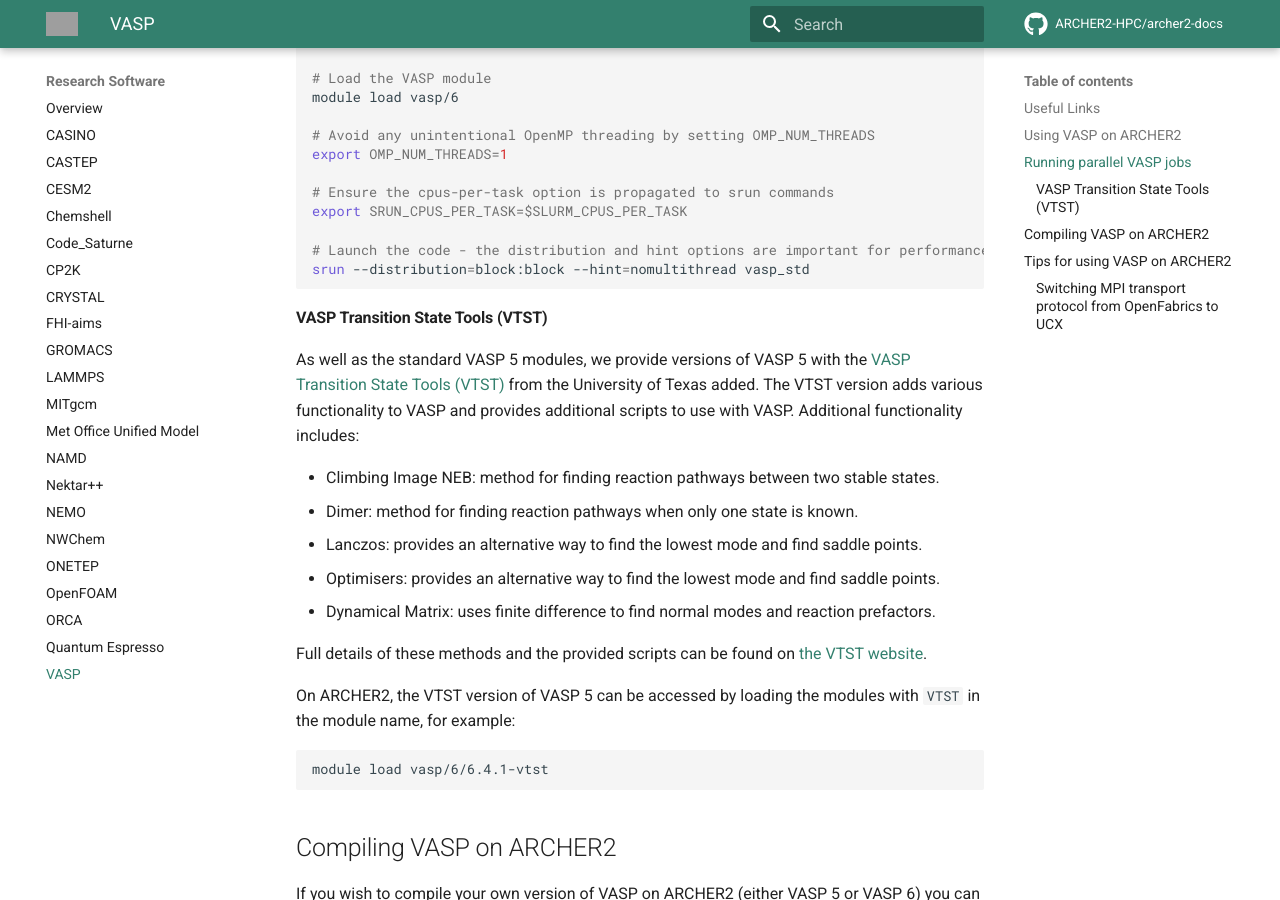
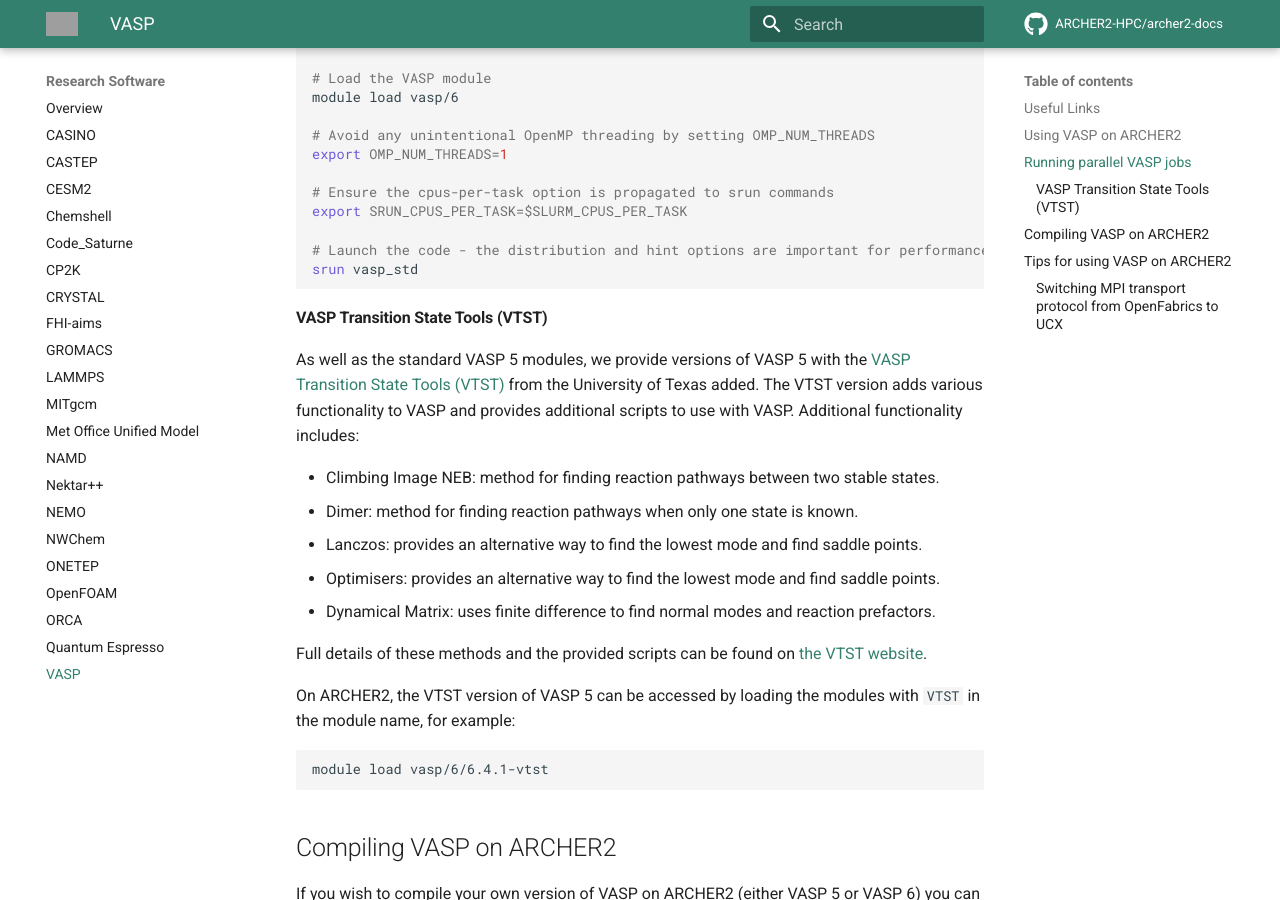
Before and after one commit to ARCHER2-HPC/archer2-docs, an MkDocs documentation site: the page built from docs/research-software/vasp.md, in a window 1280 px wide and 900 px high, scrolled down 2186 px. Built offline with MkDocs 1.6.1 and Material for MkDocs 9.7.7, drawn with Linux system fonts in a browser that asks for light colours; comment, search, counter and statistics services are not loaded; grey boxes are pictures that could not be loaded.

Commit message:
Update VASP instructions
`srun --distribution=block:block --hint=nomultithread vasp_std` does no longer work effectively.

````diff
--- a/docs/research-software/vasp.md
+++ b/docs/research-software/vasp.md
@@ -101,7 +101,7 @@
 export SRUN_CPUS_PER_TASK=$SLURM_CPUS_PER_TASK
 
 # Launch the code - the distribution and hint options are important for performance
-srun --distribution=block:block --hint=nomultithread vasp_std
+srun vasp_std
 ```
 
 
````
